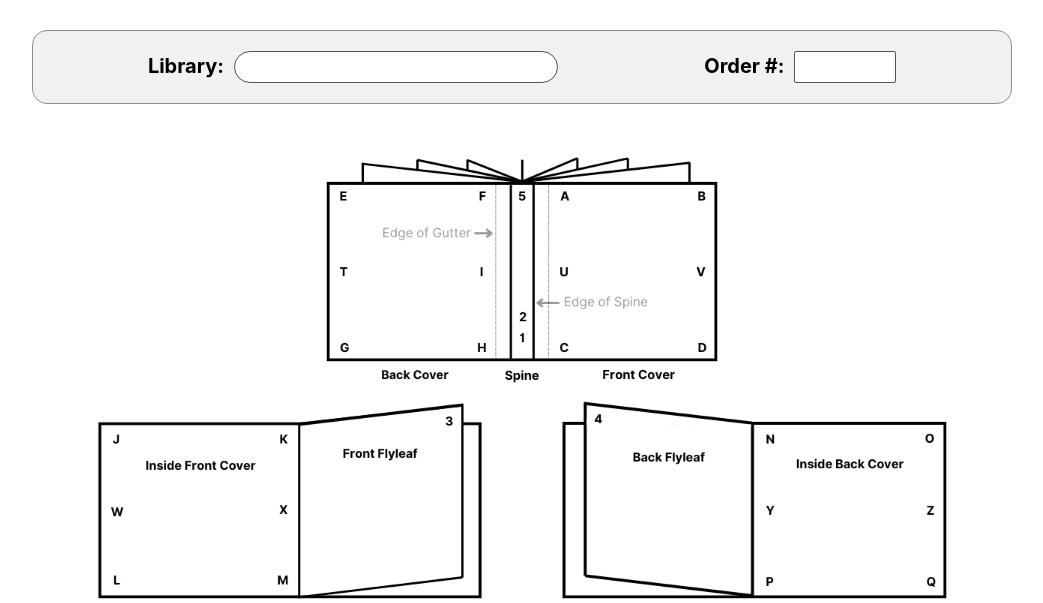
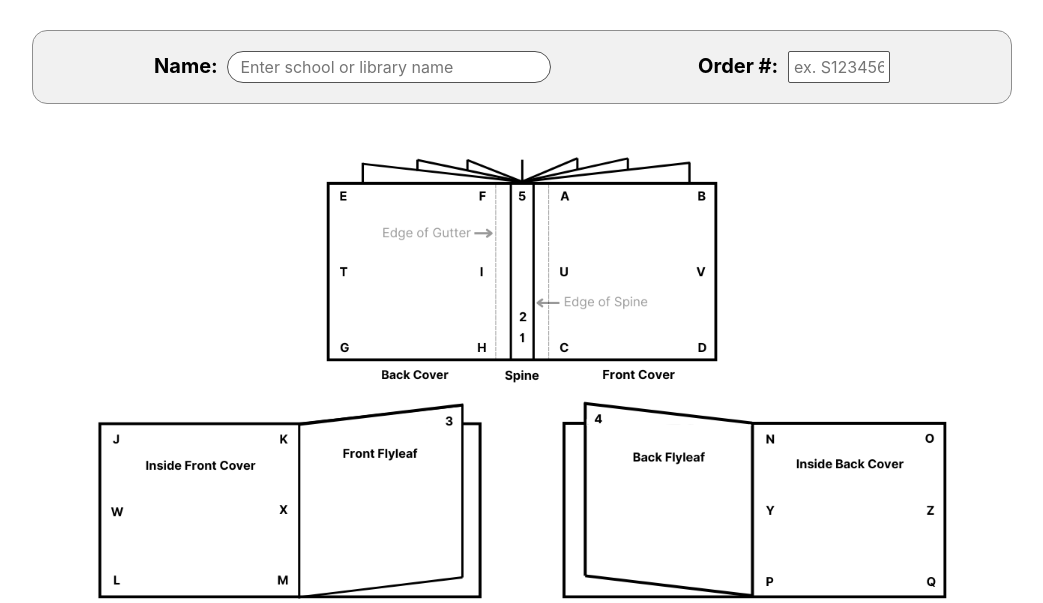
Before and after one commit to dawsw/Library-Processing-Template-Generator, a Flask app: page / in a window 1280 px wide. Shown: the part 110-713 px from the top of the page, without its empty margins (118-1161 px from the left). Run offline with Flask 3, Linux system fonts and the light colour scheme.

Commit message:
Added placeholders to name/orderNumber inputs

```diff
--- a/templates/index.html
+++ b/templates/index.html
@@ -13,8 +13,8 @@
     </header>
     <form id="fullForm" action="/" method="POST" enctype="multipart/form-data" class="flex-centered column">
         <div class="flex-centered name-order-container">
-            <h3>Library: <span><input name="libraryName" class="name-input" autocomplete='off'></span></h3>
-            <h3>Order #: <span><input name="orderNumber" class="order-input" maxlength="7"  autocomplete='off'></span></h3>
+            <h3>Name: <span><input name="libraryName" class="name-input" autocomplete='off' placeholder="Enter school or library name"></span></h3>
+            <h3>Order #: <span><input name="orderNumber" class="order-input" maxlength="7"  autocomplete='off' placeholder="ex. S123456"></span></h3>
         </div>
         <div class="flex-centered column book-image-container">
             <img src="static/booksDiagram.png" class="book-image">
```
